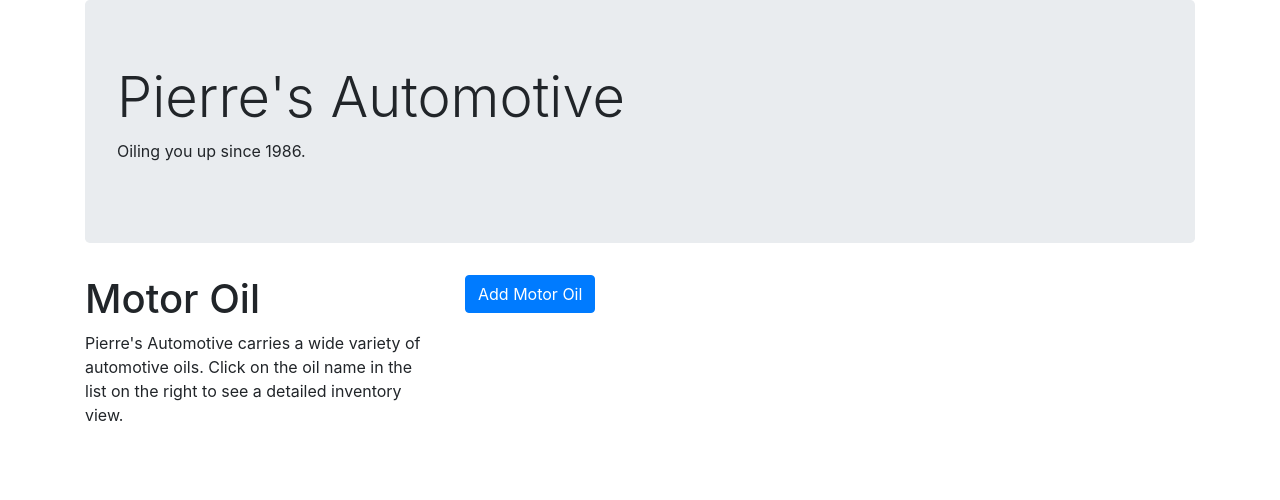
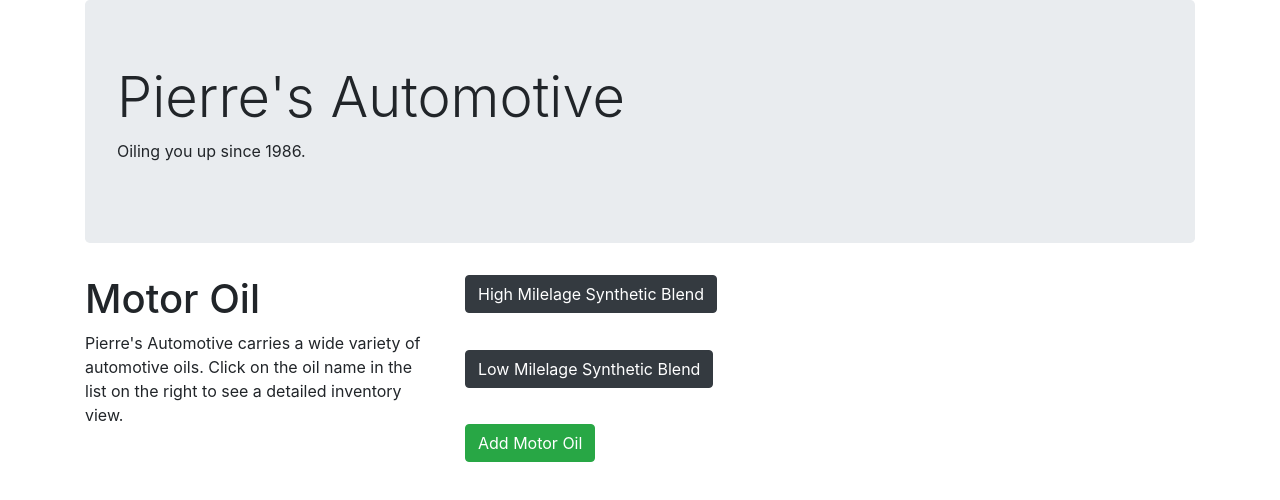
Before and after one commit to meilar/pierres-auto, a React (Create React App) app: page / in a window 1280 px wide. Shown: the top 500 px of the page. Built offline with nearby package versions, Linux system fonts and the light colour scheme.

Commit message:
Add show/hide detail functionality

```diff
--- a/src/components/OilControl.js
+++ b/src/components/OilControl.js
@@ -30,6 +30,7 @@ class OilControl extends React.Component {
   }
 
   addClick = () => {
+    console.log("addclick too")
     this.setState({formVisible: true});
   }
 
@@ -40,7 +41,7 @@ class OilControl extends React.Component {
       currentlyVisibleState = <AddForm />
     } else {
       currentlyVisibleState = <OilList inventoryList={testData}/>
-      addOilButton = <Button onClick={this.addClick}>Add Motor Oil</Button>
+      addOilButton = <Button variant="success" onClick={this.addClick}>Add Motor Oil</Button>
     }
     return (
       <React.Fragment>
--- a/src/components/OilDetail.js
+++ b/src/components/OilDetail.js
@@ -2,22 +2,55 @@ import React from 'react';
 import Button from 'react-bootstrap/Button';
 import Card from 'react-bootstrap/Card';
 
-function OilDetail(props) {
+class OilDetail extends React.Component {
+
+  constructor(props) {
+    super(props);
+    this.state = {
+      showDetails: false
+    }
+  }
+
+  showClick = () => {
+    this.setState({showDetails: true});
+  }
+
+  hideClick = () => {
+    this.setState({showDetails: false});
+  }
+
+  render() {
+
+    let cardVisibility = null;
+    let buttonVisibility = null;
+
+    if(this.state.showDetails) {
+      cardVisibility = { display: "flex" };
+      buttonVisibility = { display: "none"};
+    } else {
+      buttonVisibility = { display: "flex" };
+      cardVisibility = { display: "none"};
+    }
 
     return (
       <React.Fragment>
-      <Card>
+        <div className="detailRow">
+          <Button variant="dark" style={buttonVisibility} onClick={this.showClick}>{this.props.name}</Button>
+          <Card style={cardVisibility} id={"detailCard" + this.props.index} >
             <Card.Body>
-        <Card.Title>{props.name}</Card.Title>
-        <Card.Subtitle className="mb-2 text-muted">{props.brand}</Card.Subtitle>
-        <Card.Text className='text-warning'>Type: {props.type}</Card.Text>
-        <Card.Text className="text-danger">Rating: {props.rating}</Card.Text>
-        <Card.Text className="text-primary">Quarts remaining: {props.inventory}</Card.Text>
+              <Card.Title>{this.props.name}</Card.Title>
+              <Card.Subtitle className="mb-2 text-muted">{this.props.brand}</Card.Subtitle>
+              <Card.Text className='text-warning'>Type: {this.props.type}</Card.Text>
+              <Card.Text className="text-danger">Rating: {this.props.rating}</Card.Text>
+              <Card.Text className="text-primary">Quarts remaining: {this.props.inventory}</Card.Text>
               <Button variant="success">SALE: 1 Qt</Button>
+              <Button onClick={this.hideClick} variant="light">Close Details</Button>
             </Card.Body>
           </Card>
+        </div>
       </React.Fragment>
     )
   }
+}
 
 export default OilDetail;
--- a/src/components/OilList.js
+++ b/src/components/OilList.js
@@ -1,7 +1,7 @@
 import React from 'react';
 import OilDetail from './OilDetail';
 import PropTypes from "prop-types";
-import Button from 'react-bootstrap/Button';
+// import Button from 'react-bootstrap/Button';
 
 class OilList extends React.Component {
 
@@ -21,19 +21,13 @@ class OilList extends React.Component {
     return (
       <React.Fragment>
         {this.props.inventoryList.map((oil, index) =>
-          {if(this.state.detailsVisible) {
             <OilDetail
             name={oil.name}
             brand={oil.brand}
             inventory={oil.inventory}
             type={oil.type}
             rating={oil.rating}
-            key={index}/>,
-            <Button variant="light">Close</Button>
-          } else {
-            <Button>{oil.name}</Button>
-          }
-        }
+            key={index}/>
         )}
       </React.Fragment>
     )
--- a/src/index.css
+++ b/src/index.css
@@ -19,3 +19,7 @@ code {
 .btn {
   margin-right: 2%;
 }
+
+.detailRow {
+  margin-bottom: 5%;
+}
```
Lines whose indentation alone changed are shown as unchanged.
